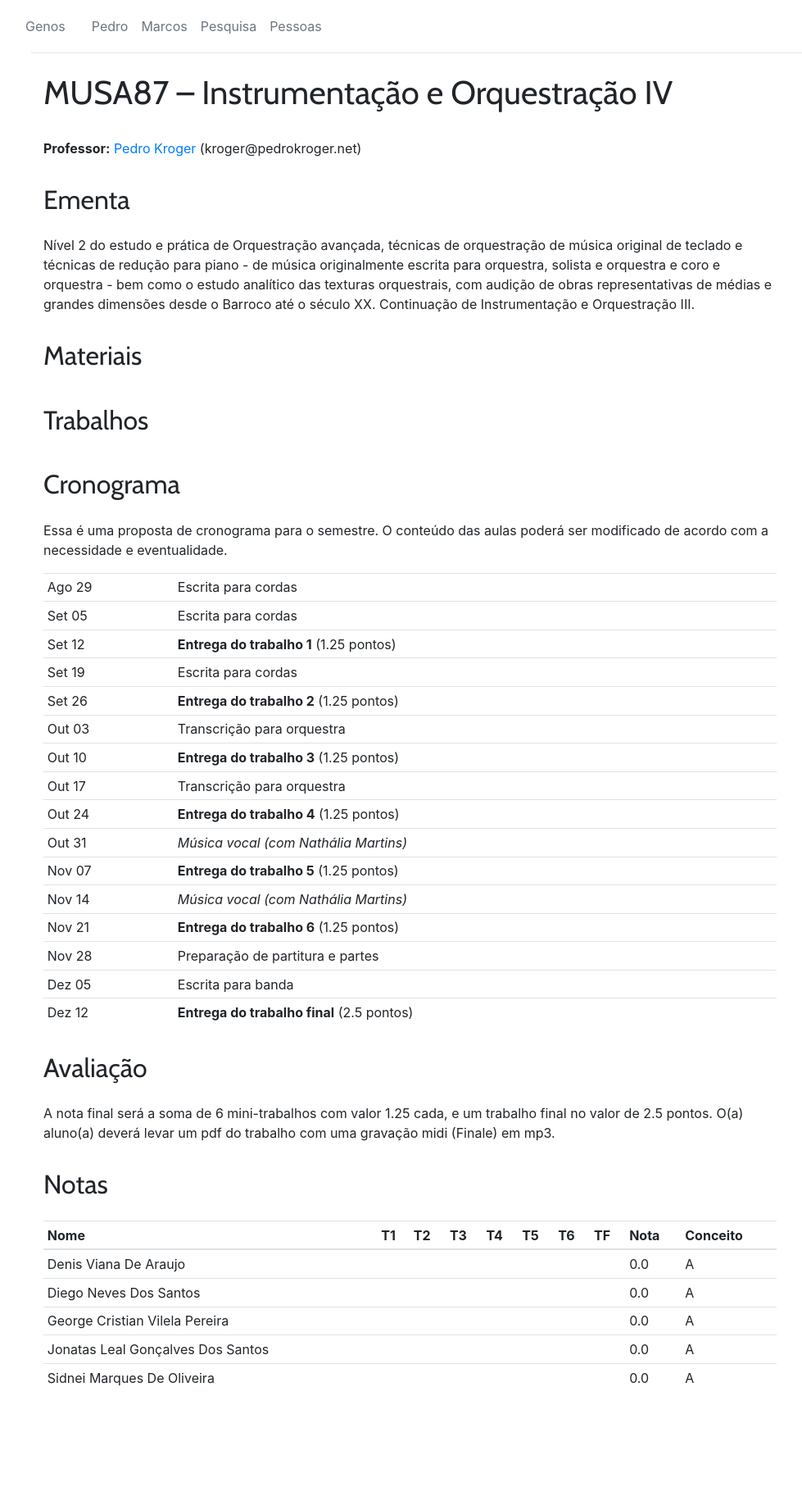
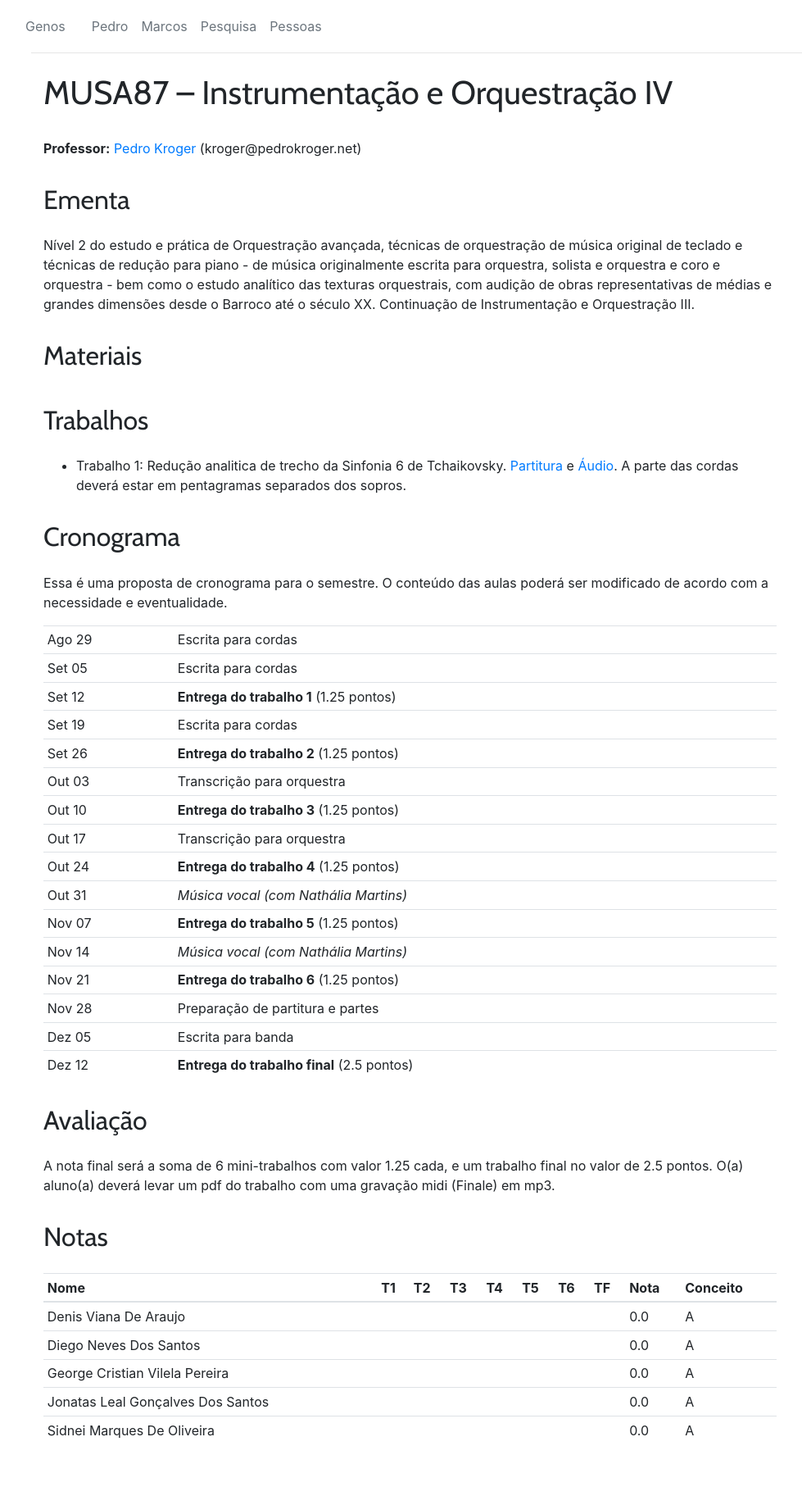
Before and after one commit to kroger/genosmus, a Jekyll site: the page built from _pedro/musa87.md, in a window 1280 px wide. Shown: the whole page at 82% size, without its empty margins (47-1026 px from the left). Built offline with Jekyll 4.4.1, drawn with Linux system fonts in a browser that asks for light colours; before the commit the page ends 1761 px from its top, so only the background shows below that.

Commit message:
Trabalho orquestração

```diff
--- a/_pedro/musa87.md
+++ b/_pedro/musa87.md
@@ -17,6 +17,9 @@ Continuação de Instrumentação e Orquestração III.
 
 ## Trabalhos
 
+- Trabalho 1: Redução analitica de trecho da Sinfonia 6 de Tchaikovsky.
+  [Partitura][1] e [Áudio][2]. A parte das cordas deverá estar em pentagramas
+  separados dos sopros.
 
 ## Cronograma
 
@@ -53,3 +56,6 @@ do trabalho com uma gravação midi (Finale) em mp3.
 ## Notas
 
 {% include_relative geradas/musa87.md %}
+
+[1]: https://www.dropbox.com/s/bw5ilcba4xlm103/Tchaikovsky%20Sinfonia%206%20-%20Trecho.pdf?dl=1
+[2]: https://www.dropbox.com/s/zy9981088balrte/Tchaikovsky%20Symphony%206%20-%20Movement%204.mkv?dl=1
```
